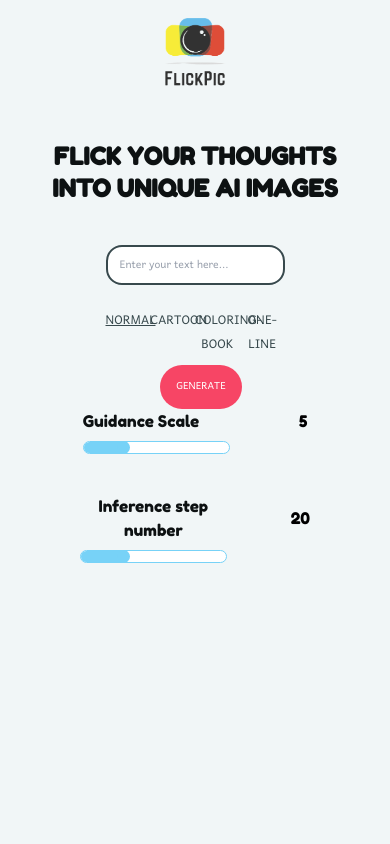
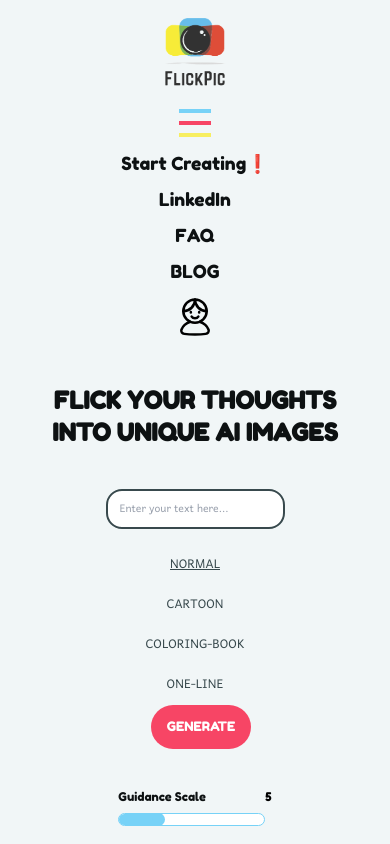
Before and after one commit to pbegovac/flickpic, a React (Create React App) app: page / in a window 390 px wide. Shown: the top 844 px of the page. Built offline with nearby package versions, Linux system fonts and the light colour scheme.

Commit message:
Adding hamburger menu and uploading images

```diff
--- a/src/components/Generator/GenerateImage.js
+++ b/src/components/Generator/GenerateImage.js
@@ -71,14 +71,14 @@ const GenerateImage = ({ onSubmit, src, alt }) => {
                 This field is required
               </p>
             )}
-            <ul className="w-full grid grid-cols-4  mt-4">
+            <ul className="w-full mt-4 xs:flex xs:flex-col lg:flex-row lg:justify-around">
               {categories.map((item, index) => {
                 return (
                   <li
                     key={item.id}
                     className={`${
                       categoryIndex === index && "underline"
-                    } text-center text-inputTextColor font-Harmattan py-2 cursor-pointer  rounded-lg hover:underline`}
+                    } text-center text-inputTextColor font-Harmattan py-2 cursor-pointer rounded-lg hover:underline `}
                     onClick={() => {
                       setCategory(item);
                       setCategoryIndex(index);
--- a/src/components/Generator/Scales.js
+++ b/src/components/Generator/Scales.js
@@ -1,8 +1,11 @@
 const Scale = ({ label, inputValue, setInputValue, max, min }) => {
   return (
-    <div className="w-full flex justify-around items-center mb-10 px-80 xs:px-12 lg:px-40 lg:mt-10 xl:px-60 xl:justify-center">
+    <div className="w-full flex items-center my-10 px-80 xs:px-12 lg:mt-10 lg:px-60 justify-center">
       <form className="flex flex-col items-start justify-end w-50">
-        <label className="text-textBlack text-center mb-2" htmlFor={label}>
+        <label
+          className="text-textBlack text-center mb-2 xs:text-xs lg:text-lg"
+          htmlFor={label}
+        >
           {label}
         </label>
         <input
@@ -12,11 +15,11 @@ const Scale = ({ label, inputValue, setInputValue, max, min }) => {
           max={max}
           onChange={(e) => setInputValue(e.target.value)}
           value={inputValue}
-          className="range overflow-hidden bg-white rounded-3xl h-13 border appearance-none border-themeBlue xs:w-full xl:w-full"
+          className="range overflow-hidden bg-white rounded-3xl h-13 border appearance-none border-themeBlue w-full"
         />
       </form>
       <div className=" flex flex-col justify-end items-start">
-        <p className="mb-2">{inputValue} </p>
+        <p className="mb-2 xs:text-xs lg:text-lg">{inputValue} </p>
         <div className="h-13"></div>
       </div>
     </div>
--- /dev/null
+++ b/src/components/Linkedin_generator/UploadInput.js
@@ -0,0 +1,25 @@
+import { useState } from "react";
+
+const UploadInput = ({ index }) => {
+  const [file, setFile] = useState(null);
+
+  return (
+    <form className="flex items-center justify-around my-2 h-48">
+      <label
+        htmlFor={`file-upload-${index}`}
+        className="bg-themeYellow w-36 h-14 cursor-pointer flex justify-center items-center rounded-xl"
+      >
+        Photo #{index}
+      </label>
+      <input
+        id={`file-upload-${index}`}
+        type="file"
+        onChange={(e) => setFile(URL.createObjectURL(e.target.files[0]))}
+        className="hidden"
+      />
+      <img src={file} className="w-20 rounded" />
+    </form>
+  );
+};
+
+export default UploadInput;
--- /dev/null
+++ b/src/components/Linkedin_generator/UploadPictures.js
@@ -0,0 +1,14 @@
+import UploadInput from "./UploadInput";
+import { photos } from "../../utils/photos";
+
+const UploadPictures = () => {
+  return (
+    <div className="grid grid-cols-2">
+      {photos.map((item) => (
+        <UploadInput key={item.id} index={item.id} />
+      ))}
+    </div>
+  );
+};
+
+export default UploadPictures;
--- a/src/components/navigation/MainNavigation.js
+++ b/src/components/navigation/MainNavigation.js
@@ -4,23 +4,28 @@ import logo from "../../images/FlickPic.png";
 import LoginIcon from "./LoginIcon";
 
 const MainNavigation = () => {
-  // const [showNavigation, setShowNavigation] = useState(true);
+  const [showNavigation, setShowNavigation] = useState(true);
 
-  // const clickHandler = () => {
-  //   setShowNavigation(!showNavigation);
-  // };
+  const clickHandler = () => {
+    setShowNavigation(!showNavigation);
+  };
 
   return (
     <header className="flex items-center xs:flex-col xs:justify-start xs:h-70 lg:h-12 lg:flex-row lg:justify-around">
-      {/* <Link to="/home" className="h-full flex justify-center items-center"> */}
-      <img
-        src={logo}
-        className="xs:h-12 xs:p-2 lg:h-full"
-        alt="Flickpic logo"
-      />
-      {/* </Link> */}
-      {/* <div onClick={clickHandler} className="cursor-pointer my-2 lg:hidden">
-        <p>---</p>
+      <Link to="/home" className="h-full flex justify-center items-center">
+        <img
+          src={logo}
+          className="xs:h-12 xs:p-2 lg:h-full"
+          alt="Flickpic logo"
+        />
+      </Link>
+      <div
+        onClick={clickHandler}
+        className="cursor-pointer my-2 lg:hidden space-y-2"
+      >
+        <div className="w-8 h-1 bg-themeBlue"></div>
+        <div className="w-8 h-1 bg-themeRed"></div>
+        <div className="w-8 h-1 bg-themeYellow"></div>
       </div>
       {showNavigation && (
         <nav className="h-full  xs:w-full  lg:w-50">
@@ -32,7 +37,7 @@ const MainNavigation = () => {
             </li>
             <li className="list">
               <p className="paragraph">
-                <Link to="/pricing">Pricing</Link>
+                <Link to="/pricing">LinkedIn</Link>
               </p>
             </li>
             <li className="list">
@@ -54,7 +59,7 @@ const MainNavigation = () => {
             <LoginIcon />
           </Link>
         </div>
-      )} */}
+      )}
     </header>
   );
 };
--- a/src/index.css
+++ b/src/index.css
@@ -63,7 +63,7 @@ input:invalid[focused="true"] ~ span {
   cursor: pointer;
   padding-right: 1rem;
   padding-left: 1rem;
-  font-family: "Harmattan";
+
   color: white;
   font-family: 700;
   display: flex;
--- a/src/pages/Pricing.js
+++ b/src/pages/Pricing.js
@@ -1,7 +1,14 @@
+import UploadPictures from "../components/Linkedin_generator/UploadPictures";
+
 const Pricing = () => {
   return (
     <div>
-      <h1 className="text-3xl font-bold underline text">Pricing</h1>
+      <UploadPictures />
+      <div className="h-32 flex justify-center items-center">
+        <button className="generateButton bg-themeRed font-Fredoka">
+          GENERATE
+        </button>
+      </div>
     </div>
   );
 };
--- /dev/null
+++ b/src/utils/photos.js
@@ -0,0 +1,16 @@
+export const photos = [
+  {
+    id: 1,
+  },
+  { id: 2 },
+  { id: 3 },
+  { id: 4 },
+  { id: 5 },
+  {
+    id: 6,
+  },
+  { id: 7 },
+  { id: 8 },
+  { id: 9 },
+  { id: 10 },
+];
--- a/tailwind.config.js
+++ b/tailwind.config.js
@@ -27,6 +27,7 @@ module.exports = {
         Harmattan: ["Harmattan"],
       },
       height: {
+        20: "20%",
         30: "30%",
         40: "40%",
         50: "50%",
```
